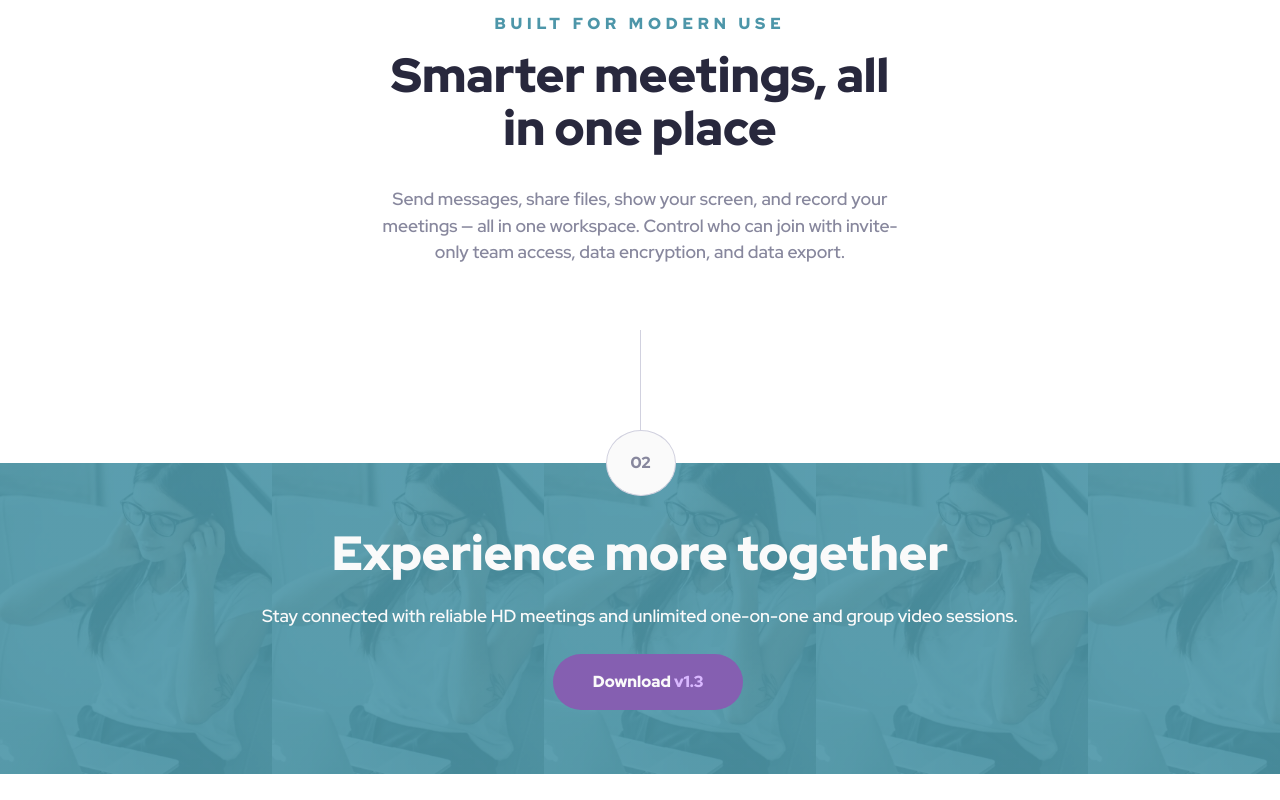
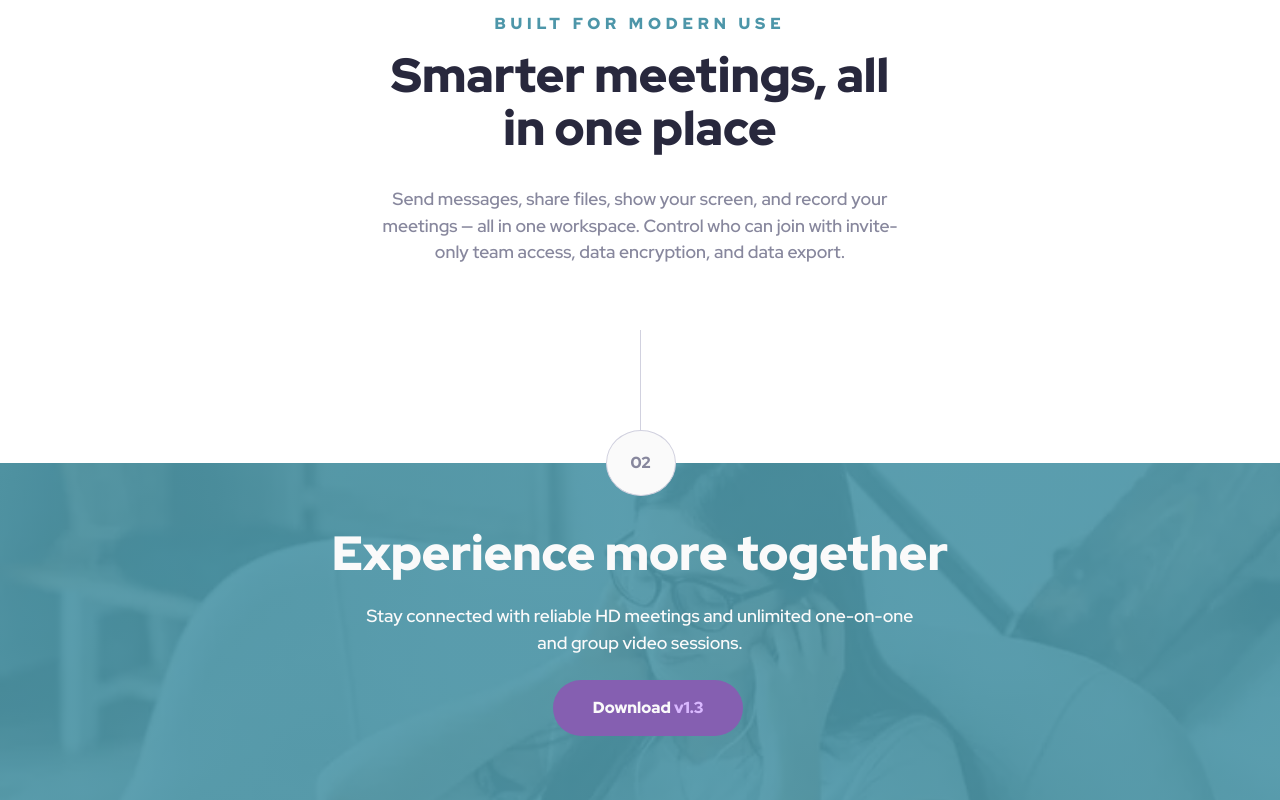
Before and after one commit to MarenOelixtown/fm-meet-landing-page, a plain HTML site: page index.html in a window 1280 px wide. Shown: the part 1144-1944 px from the top of the page. Before the commit the page ends 1918 px from the top, so only its background shows below. Drawn offline with Linux system fonts and the light colour scheme.

Commit message:
customising footer for medium device, text and image

```diff
--- a/css/styles.css
+++ b/css/styles.css
@@ -115,11 +115,13 @@ body {
       rgba(77, 151, 169, 0.9)
     ),
     url(/assets/mobile/image-footer.webp);
-  background-size: contain;
+  background-size: cover;
+  background-repeat: no-repeat;
   margin-top: -40px;
 }
 .footer__description {
   color: var(--white);
+  max-width: 36rem;
 }
 .button {
   display: inline-block;
@@ -166,6 +168,15 @@ body {
   .button--purple {
     margin-left: 1rem;
   }
+  .footer {
+    background-image: linear-gradient(
+        rgba(77, 151, 169, 0.9),
+        rgba(77, 151, 169, 0.9)
+      ),
+      url(/assets/tablet/image-footer.webp);
+    background-repeat: no-repeat;
+    background-size: cover;
+  }
 }
 
 @media (min-width: 75em) {
```
